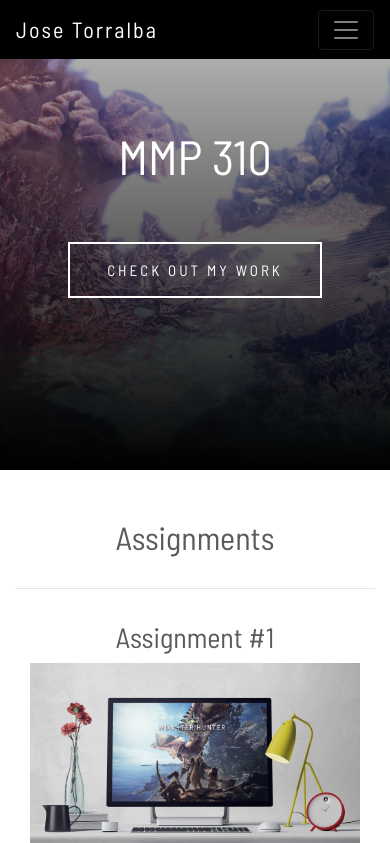
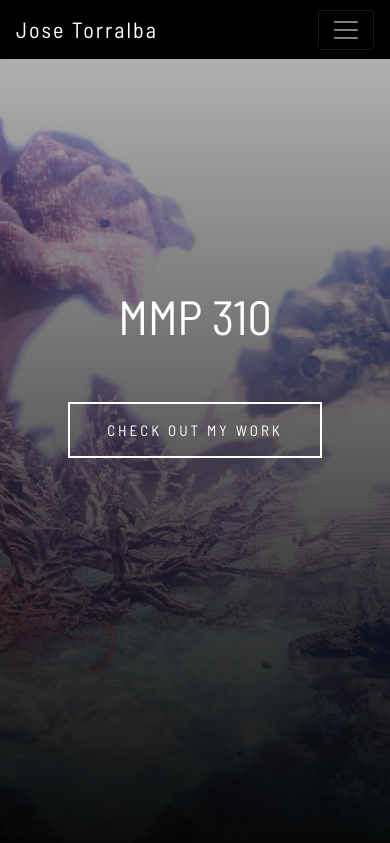
Before and after one commit to JoseTorralba/MMP310, a plain HTML site: page index.html in a window 390 px wide. Shown: the top 843 px of the page. Drawn offline with nearby package versions, Linux system fonts and the light colour scheme.

Commit message:
fixed home parallax

```diff
--- a/css/styles.css
+++ b/css/styles.css
@@ -212,12 +212,16 @@ img{
 --------------------------- */
 @media screen and (max-width: 768px) {
 
+    .title{
+        padding-top: 5em;
+    }
+
     .homeParallax{
       background-image: url('../img/coral-highlands.jpeg'), linear-gradient(to bottom, rgba(0, 0, 0, 0.3) 0% , rgba(0, 0, 0, 1) 100%);
       background-blend-mode: multiply;
       background-size: cover;
       background-position: center 65%;
-      height: 50vh;
+      height: 100vh;
     }
 
     .aboutParallax{
```
